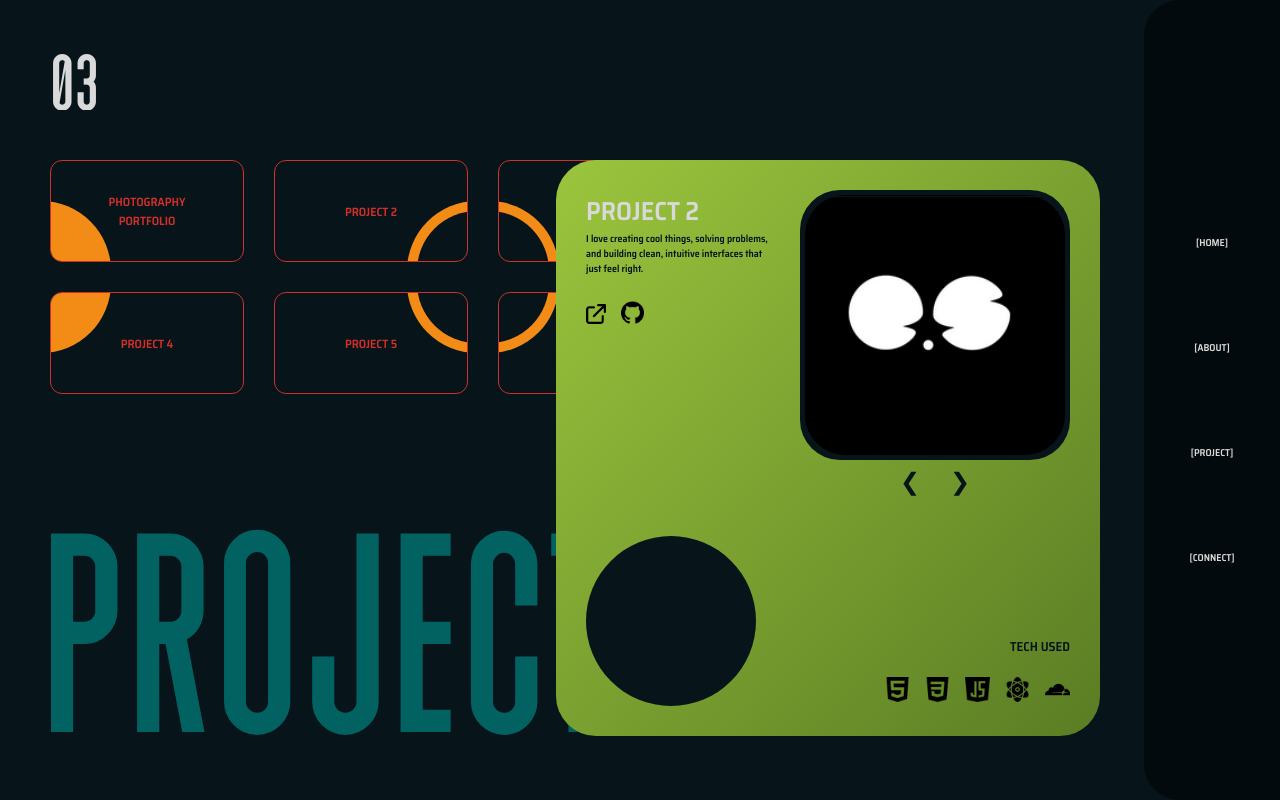
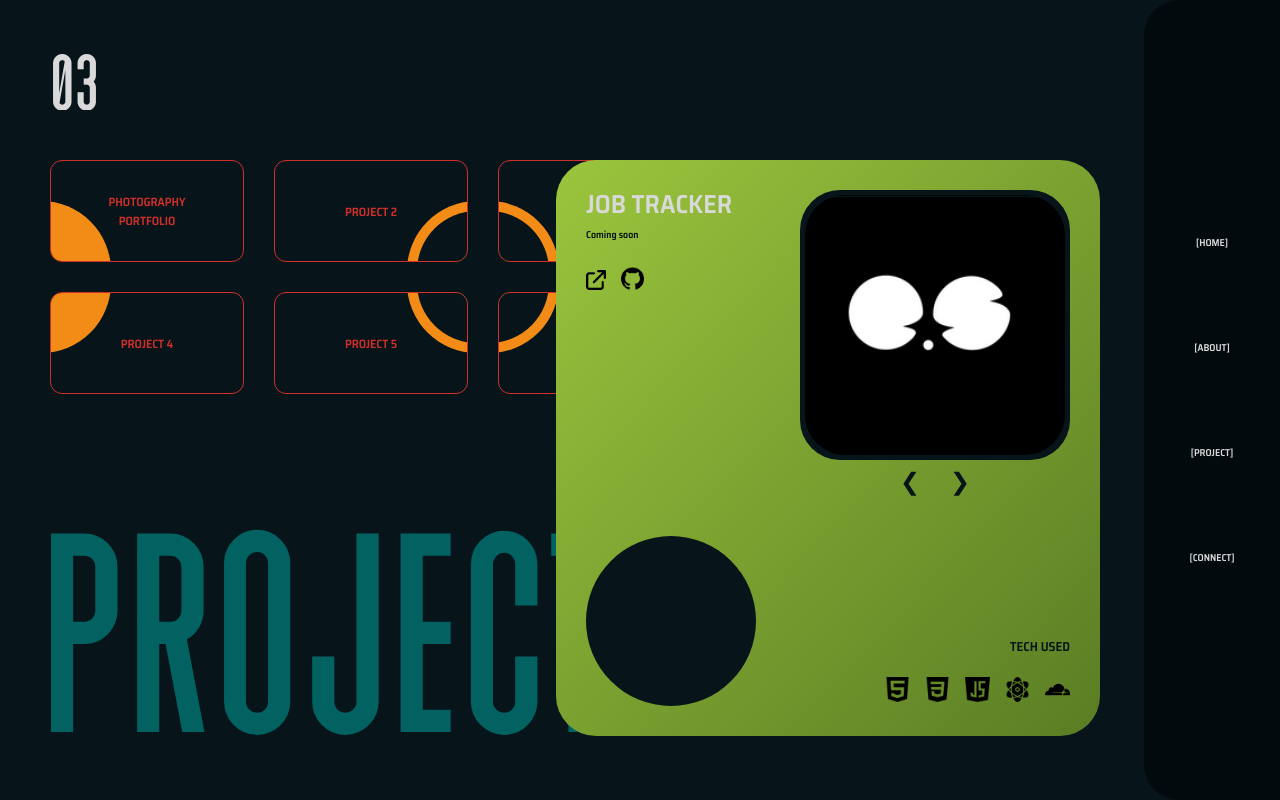
Before and after one commit to saif42799/New-Portfolio, a React (Vite) app in the folder my-Website/: page /ProjectPage in a window 1280 px wide. Both pictures are taken after a click on the button "PROJECT 2". Built offline with nearby package versions, Linux system fonts and the light colour scheme.

Commit message:
few updates

```diff
--- a/my-Website/src/index.css
+++ b/my-Website/src/index.css
@@ -558,12 +558,14 @@ nav li {
   font-family: Saira SemiCondensed-SemiBold;
   color: #D9D9D9;
   font-size: 26px;
+  line-height: 27px;
 }
 
 .project-des p{
   font-family: Saira SemiCondensed-SemiBold;
   color: #07141A;
   font-size: 10px;
+  margin-top: 10px;
   margin-bottom: 25px;
   padding: 0;
 }
@@ -603,7 +605,52 @@ nav li {
   border-radius: 100px;
   bottom: 30px;
   left: 30px;
+  z-index: 5;
+}
 
+.circle-ani{
+  background-size: 80%;
+  background-repeat: no-repeat;
+  background-position: center;
+  position: absolute;
+  height: 120px;
+  width: 120px;
+  border-radius: 100px;
+  bottom: 54px;
+  left: 54px;
+  z-index: 20;
+  scale: 0.5;
+  opacity: 0;
+  transition: 0.7s ease-in-out;
+}
+
+#ran-ani-1{
+  background-image: url(https://i.gifer.com/XOsX.gif);
+}
+
+#ran-ani-2{
+  background-image: url(https://i.gifer.com/2hk9.gif);
+}
+
+#ran-ani-3{
+  background-image: url(https://media1.giphy.com/media/v1.Y2lkPTc5MGI3NjExZHo2Y3hodWI4dXBtbzAwOHV1dHMyc3JyaHE2dXF1YTcyOXRoeGl3dSZlcD12MV9pbnRlcm5hbF9naWZfYnlfaWQmY3Q9cw/9K6CebIaqQmAMxJcJQ/giphy.gif);
+}
+
+#ran-ani-4{
+  background-image: url(https://i.gifer.com/Y3in.gif);
+}
+
+#ran-ani-5{
+  background-image: url(https://i.gifer.com/Z5cP.gif);
+}
+
+#ran-ani-6{
+  background-image: url(https://i.gifer.com/ZiaV.gif);
+}
+
+.circle-ani:hover{
+  opacity: 1;
+  scale: 1.4;
 }
 
 .contained-project{
--- a/my-Website/src/routes/ProjectPage.jsx
+++ b/my-Website/src/routes/ProjectPage.jsx
@@ -5,10 +5,10 @@ function ProjectPage() {
 
     const slides = [
         { src: '/images/PhotoPort-img1.png', title: "image-1" },
-        { src: '/images/PhotoPort-img2.png', title: "image-1" },
-        { src: '/images/PhotoPort-img3.png', title: "image-1" },
-        { src: '/images/PhotoPort-img4.png', title: "image-1" },
-        { src: '/images/PhotoPort-img5.png', title: "image-1" }
+        { src: '/images/PhotoPort-img2.png', title: "image-2" },
+        { src: '/images/PhotoPort-img3.png', title: "image-3" },
+        { src: '/images/PhotoPort-img4.png', title: "image-4" },
+        { src: '/images/PhotoPort-img5.png', title: "image-5" }
     ];
 
     const [currentIndex, setCurrentIndex] = useState(0);
@@ -28,7 +28,21 @@ function ProjectPage() {
     };
 
 
+
+
+
+
+
+
+
+
     const [activeProject, setActiveProject] = useState(1);
+
+
+
+
+
+
 
 
 
@@ -105,6 +119,21 @@ function ProjectPage() {
 
 
 
+
+
+
+
+
+
+
+
+
+
+
+
+
+
+
             {activeProject === 1 && (
 
                 <div className="single-project-container" id='display-container-1'>
@@ -119,111 +148,13 @@ function ProjectPage() {
 
                     </div>
 
+                    <div className="circle-ani" id="ran-ani-1"></div>
                     <div className="circle"></div>
+
 
                     <div className="project-des">
                         <h1>CLIENT WORK</h1>
                         <p>A sleek, modern photography portfolio created for a client to showcase their stunning work.</p>
-
-                        <div className="ex-links">
-                            <a href="https://7b6a2249.emadswebsite.pages.dev/" target="blank"><img className="p-link" style={{ height: "20px" }} src="/images/external-link.png"></img></a>
-
-                            <a href="https://github.com/saif42799/EmadsWebsite" target="blank"><img className="p-link" src="/images/github.png"></img></a>
-
-                        </div>
-
-                    </div>
-
-                    <div className="tech-des">
-                        <h1>TECH USED</h1>
-
-                        <div className="tech-icons">
-                            <img className="pg-icons" src="/images/html.png"></img>
-                            <img className="pg-icons" src="/images/css-3(1).png"></img>
-                            <img className="pg-icons" src="/images/java-script.png"></img>
-                            <img className="pg-icons" src="/images/physics.png"></img>
-                            <img className="pg-icons" src="/images/cloudflare.png"></img>
-                        </div>
-
-                    </div>
-
-                </div>
-
-            )}
-
-
-
-
-
-            {activeProject === 2 && (
-                <div className="single-project-container" id='display-container-2'>
-
-                    <div className="btns">
-                        <span className="btn-1" onClick={goToPrevious}>&#10094;</span>
-                        <span className="btn-2" onClick={goToNext}>&#10095;</span>
-                    </div>
-                    <div className="box">
-
-                        <div className="display-image" style={{ backgroundImage: `url(${slides[currentIndex].src})` }}></div>
-
-                    </div>
-
-                    <div className="circle"></div>
-
-                    <div className="project-des">
-                        <h1>PROJECT 2</h1>
-                        <p>I love creating cool things, solving problems, and building clean, intuitive interfaces that just feel right.</p>
-
-                        <div className="ex-links">
-                            <a href="https://7b6a2249.emadswebsite.pages.dev/" target="blank"><img className="p-link" style={{ height: "20px" }} src="/images/external-link.png"></img></a>
-
-                            <a href="https://github.com/saif42799/EmadsWebsite" target="blank"><img className="p-link" src="/images/github.png"></img></a>
-
-                        </div>
-
-                    </div>
-
-                    <div className="tech-des">
-                        <h1>TECH USED</h1>
-
-                        <div className="tech-icons">
-                            <img className="pg-icons" src="/images/html.png"></img>
-                            <img className="pg-icons" src="/images/css-3(1).png"></img>
-                            <img className="pg-icons" src="/images/java-script.png"></img>
-                            <img className="pg-icons" src="/images/physics.png"></img>
-                            <img className="pg-icons" src="/images/cloudflare.png"></img>
-                        </div>
-
-                    </div>
-
-                </div>
-            )}
-
-
-
-
-
-
-
-            {activeProject === 3 && (
-
-                <div className="single-project-container" id='display-container-3'>
-
-                    <div className="btns">
-                        <span className="btn-1" onClick={goToPrevious}>&#10094;</span>
-                        <span className="btn-2" onClick={goToNext}>&#10095;</span>
-                    </div>
-                    <div className="box">
-
-                        <div className="display-image" style={{ backgroundImage: `url(${slides[currentIndex].src})` }}></div>
-
-                    </div>
-
-                    <div className="circle"></div>
-
-                    <div className="project-des">
-                        <h1>PROJECT 3</h1>
-                        <p>I love creating cool things, solving problems, and building clean, intuitive interfaces that just feel right.</p>
 
                         <div className="ex-links">
                             <a href="https://7b6a2249.emadswebsite.pages.dev/" target="blank"><img className="p-link" style={{ height: "20px" }} src="/images/external-link.png"></img></a>
@@ -260,9 +191,17 @@ function ProjectPage() {
 
 
 
-            {activeProject === 4 && (
 
-                <div className="single-project-container" id='display-container-4'>
+
+
+
+
+
+
+
+
+            {activeProject === 2 && (
+                <div className="single-project-container" id='display-container-2'>
 
                     <div className="btns">
                         <span className="btn-1" onClick={goToPrevious}>&#10094;</span>
@@ -274,11 +213,79 @@ function ProjectPage() {
 
                     </div>
 
+                    <div className="circle-ani" id="ran-ani-2"></div>
                     <div className="circle"></div>
 
                     <div className="project-des">
-                        <h1>PROJECT 4</h1>
-                        <p>I love creating cool things, solving problems, and building clean, intuitive interfaces that just feel right.</p>
+                        <h1>JOB TRACKER</h1>
+                        <p>Coming soon</p>
+
+                        <div className="ex-links">
+                            <a href="https://7b6a2249.emadswebsite.pages.dev/" target="blank"><img className="p-link" style={{ height: "20px" }} src="/images/external-link.png"></img></a>
+
+                            <a href="https://github.com/saif42799/EmadsWebsite" target="blank"><img className="p-link" src="/images/github.png"></img></a>
+
+                        </div>
+
+                    </div>
+
+                    <div className="tech-des">
+                        <h1>TECH USED</h1>
+
+                        <div className="tech-icons">
+                            <img className="pg-icons" src="/images/html.png"></img>
+                            <img className="pg-icons" src="/images/css-3(1).png"></img>
+                            <img className="pg-icons" src="/images/java-script.png"></img>
+                            <img className="pg-icons" src="/images/physics.png"></img>
+                            <img className="pg-icons" src="/images/cloudflare.png"></img>
+                        </div>
+
+                    </div>
+
+                </div>
+            )}
+
+
+
+
+
+
+
+
+
+
+
+
+
+
+
+
+
+
+
+
+
+
+            {activeProject === 3 && (
+
+                <div className="single-project-container" id='display-container-3'>
+
+                    <div className="btns">
+                        <span className="btn-1" onClick={goToPrevious}>&#10094;</span>
+                        <span className="btn-2" onClick={goToNext}>&#10095;</span>
+                    </div>
+                    <div className="box">
+
+                        <div className="display-image" style={{ backgroundImage: `url(${slides[currentIndex].src})` }}></div>
+
+                    </div>
+
+                    <div className="circle-ani" id="ran-ani-3"></div>
+                    <div className="circle"></div>
+
+                    <div className="project-des">
+                        <h1>JDM STORE</h1>
+                        <p>Coming soon</p>
 
                         <div className="ex-links">
                             <a href="https://7b6a2249.emadswebsite.pages.dev/" target="blank"><img className="p-link" style={{ height: "20px" }} src="/images/external-link.png"></img></a>
@@ -311,6 +318,99 @@ function ProjectPage() {
 
 
 
+
+
+
+
+
+
+
+
+
+
+
+
+
+
+
+
+
+
+
+
+            {activeProject === 4 && (
+
+                <div className="single-project-container" id='display-container-4'>
+
+                    <div className="btns">
+                        <span className="btn-1" onClick={goToPrevious}>&#10094;</span>
+                        <span className="btn-2" onClick={goToNext}>&#10095;</span>
+                    </div>
+                    <div className="box">
+
+                        <div className="display-image" style={{ backgroundImage: `url(${slides[currentIndex].src})` }}></div>
+
+                    </div>
+
+                    <div className="circle-ani" id="ran-ani-4"></div>
+                    <div className="circle"></div>
+
+                    <div className="project-des">
+                        <h1>FASHION WEBSITE</h1>
+                        <p>Coming soon</p>
+
+                        <div className="ex-links">
+                            <a href="https://7b6a2249.emadswebsite.pages.dev/" target="blank"><img className="p-link" style={{ height: "20px" }} src="/images/external-link.png"></img></a>
+
+                            <a href="https://github.com/saif42799/EmadsWebsite" target="blank"><img className="p-link" src="/images/github.png"></img></a>
+
+                        </div>
+
+                    </div>
+
+                    <div className="tech-des">
+                        <h1>TECH USED</h1>
+
+                        <div className="tech-icons">
+                            <img className="pg-icons" src="/images/html.png"></img>
+                            <img className="pg-icons" src="/images/css-3(1).png"></img>
+                            <img className="pg-icons" src="/images/java-script.png"></img>
+                            <img className="pg-icons" src="/images/physics.png"></img>
+                            <img className="pg-icons" src="/images/cloudflare.png"></img>
+                        </div>
+
+                    </div>
+
+                </div>
+
+            )}
+
+
+
+
+
+
+
+
+
+
+
+
+
+
+
+
+
+
+
+
+
+
+
+
+
+
+
             {activeProject === 5 && (
 
                 <div className="single-project-container" id='display-container-5'>
@@ -325,11 +425,12 @@ function ProjectPage() {
 
                     </div>
 
+                    <div className="circle-ani" id="ran-ani-5"></div>
                     <div className="circle"></div>
 
                     <div className="project-des">
                         <h1>PROJECT 5</h1>
-                        <p>I love creating cool things, solving problems, and building clean, intuitive interfaces that just feel right.</p>
+                        <p>Coming soon</p>
 
                         <div className="ex-links">
                             <a href="https://7b6a2249.emadswebsite.pages.dev/" target="blank"><img className="p-link" style={{ height: "20px" }} src="/images/external-link.png"></img></a>
@@ -362,6 +463,26 @@ function ProjectPage() {
 
 
 
+
+
+
+
+
+
+
+
+
+
+
+
+
+
+
+
+
+
+
+
             {activeProject === 6 && (
                 <div className="single-project-container" id='display-container-6'>
 
@@ -375,11 +496,12 @@ function ProjectPage() {
 
                     </div>
 
+                    <div className="circle-ani" id="ran-ani-6"></div>
                     <div className="circle"></div>
 
                     <div className="project-des">
                         <h1>PROJECT 6</h1>
-                        <p>I love creating cool things, solving problems, and building clean, intuitive interfaces that just feel right.</p>
+                        <p>Coming soon</p>
 
                         <div className="ex-links">
                             <a href="https://7b6a2249.emadswebsite.pages.dev/" target="blank"><img className="p-link" style={{ height: "20px" }} src="/images/external-link.png"></img></a>
```
